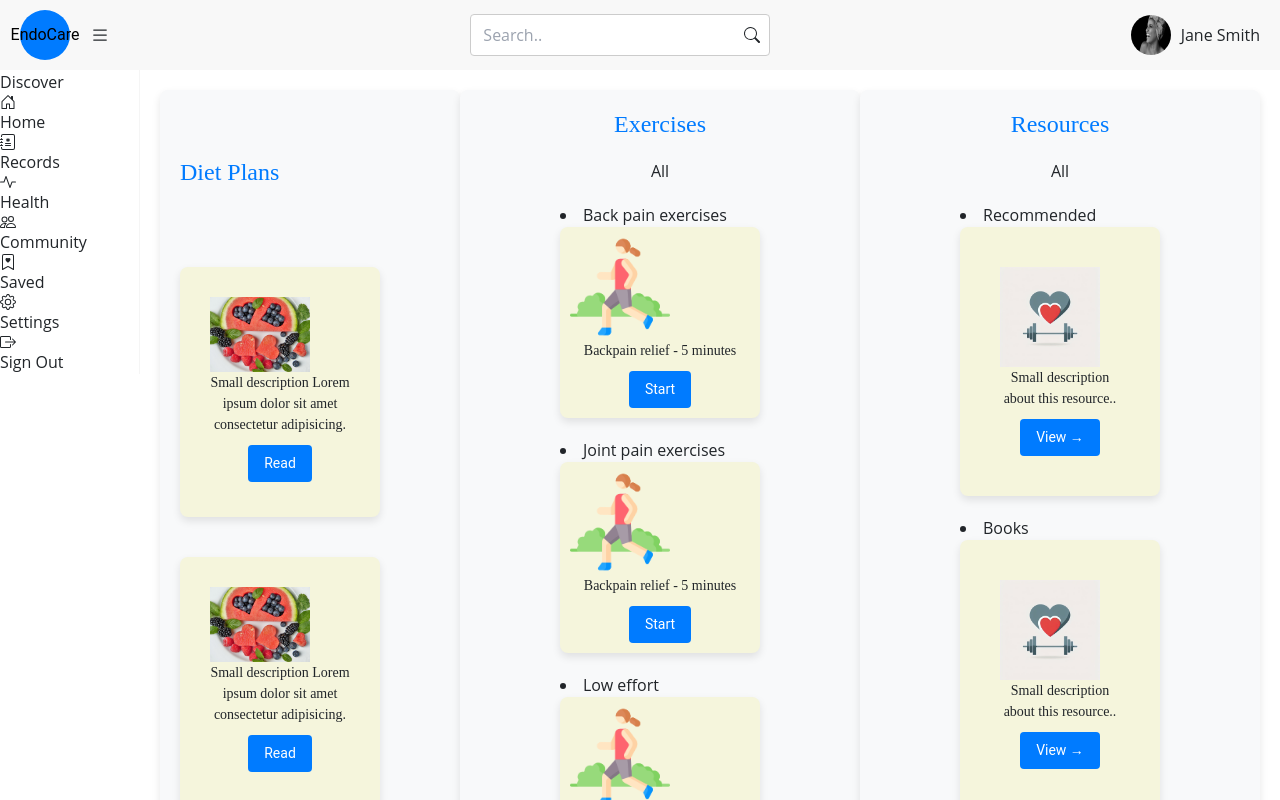
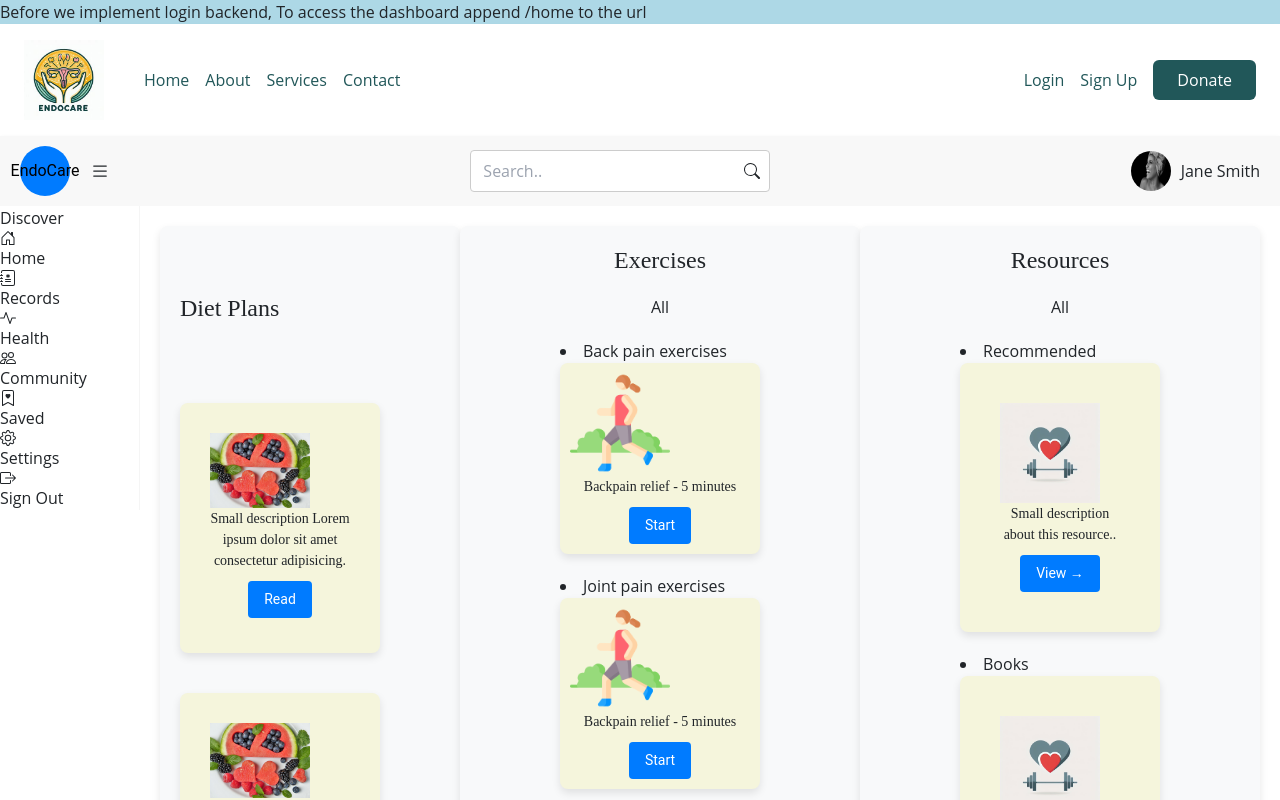
Before and after one commit to Wamziss/EndoCare, a React (Vite) app: page /saved in a window 1280 px wide. Shown: the top 800 px of the page. Built offline with nearby package versions, Linux system fonts and the light colour scheme.

Commit message:
modify routing conflicts

```diff
--- a/src/App.jsx
+++ b/src/App.jsx
@@ -2,9 +2,6 @@ import './App.css'
 import Layout from "./layout/Layout";
 import 'bootstrap/dist/css/bootstrap.min.css';
 import './assets/css/styles.css';
-
-
-
 
 function App() {
 
--- a/src/layout/Layout.jsx
+++ b/src/layout/Layout.jsx
@@ -1,8 +1,8 @@
 import React from 'react'
 
-import Header from '../Components/Header/Header'
+import Header from '../components/Header/Header'
 import Routers from '../routes/Routers'
-import Footer from '../Components/Footer/Footer'
+import Footer from '../components/Footer/Footer'
 
 const Layout = () => {
   return (
--- a/src/main.jsx
+++ b/src/main.jsx
@@ -1,47 +1,61 @@
-import 'bootstrap/dist/css/bootstrap.min.css';
+// import 'bootstrap/dist/css/bootstrap.min.css';
+// import React from 'react'
+// import ReactDOM from 'react-dom/client'
+// import { createBrowserRouter, RouterProvider } from 'react-router-dom';
+
+// import './index.css'
+
+
+// import App from './App.jsx'
+// import Home from './Components/Dashboard/Home.jsx'
+// import Records from './Components/Dashboard/Records.jsx';
+// import Health from './Components/Dashboard/Health.jsx';
+// import Community from './Components/Dashboard/Community.jsx';
+// import Saved from './Components/Dashboard/Saved.jsx';
+
+// const router = createBrowserRouter([
+//   {
+//     path: '/',
+//     element: <App />,
+//   },
+//   {
+//     path: '/home',
+//     element: <Home />
+//   },
+//   {
+//     path: '/records',
+//     element: <Records />
+//   },
+//   {
+//     path: '/health',
+//     element: <Health />
+//   },
+//   {
+//     path: '/community',
+//     element: <Community />
+//   },
+//   {
+//     path: '/saved',
+//     element: <Saved />
+//   }
+// ])
+
+// ReactDOM.createRoot(document.getElementById('root')).render(
+//   <React.StrictMode>
+//     <RouterProvider router={router} />
+//   </React.StrictMode>
+// )
+
 import React from 'react'
 import ReactDOM from 'react-dom/client'
-import { createBrowserRouter, RouterProvider } from 'react-router-dom';
-
+import App from './App.jsx'
 import './index.css'
-
-
-import App from './App.jsx'
-import Home from './Components/Dashboard/Home.jsx'
-import Records from './Components/Dashboard/Records.jsx';
-import Health from './Components/Dashboard/Health.jsx';
-import Community from './Components/Dashboard/Community.jsx';
-import Saved from './Components/Dashboard/Saved.jsx';
-
-const router = createBrowserRouter([
-  {
-    path: '/',
-    element: <App />,
-  },
-  {
-    path: '/home',
-    element: <Home />
-  },
-  {
-    path: '/records',
-    element: <Records />
-  },
-  {
-    path: '/health',
-    element: <Health />
-  },
-  {
-    path: '/community',
-    element: <Community />
-  },
-  {
-    path: '/saved',
-    element: <Saved />
-  }
-])
+import { BrowserRouter } from 'react-router-dom'
 
 ReactDOM.createRoot(document.getElementById('root')).render(
   <React.StrictMode>
-    <RouterProvider router={router} />
-  </React.StrictMode>
+    <BrowserRouter>
+      <App />
+    </BrowserRouter>
+  </React.StrictMode>,
 )
--- a/src/pages/Home.jsx
+++ b/src/pages/Home.jsx
@@ -1,5 +1,5 @@
 import React from 'react'
-import Hero from '../Components/Hero'
+import Hero from '../components/Hero'
 import Services from './Services'
 import Doctors from './Doctors/Doctors'
 import Blogs from './Blogs/Blogs'
--- a/src/routes/Routers.jsx
+++ b/src/routes/Routers.jsx
@@ -8,6 +8,14 @@ import SignUp from '../pages/SignUp'
 import Services from '../pages/Services'
 import Contact from '../pages/Contact'
 import Donations from '../pages/Donations'
+
+// Dashboard
+import Dashboard from '../Components/Dashboard/Home'
+import App from '../App'
+import Records from '../Components/Dashboard/Records'
+import Health from '../Components/Dashboard/Health'
+import Community from '../Components/Dashboard/Community'
+import Saved from '../Components/Dashboard/Saved'
 
 const Routers = () => {
   return (
@@ -20,6 +28,14 @@ const Routers = () => {
       <Route path='/contact' element={<Contact/>}/>
       <Route path='/services' element={<Services/>}/>
       <Route path='/donations' element={<Donations/>}/>
+
+      {/* Dashboard Routes */}
+      <Route path='/home' element={<Dashboard/>}/>
+      <Route path='/records' element={<Records/>}/>
+      <Route path='/health' element={<Health/>}/>
+      <Route path='/community' element={<Community/>}/>
+      <Route path='/saved' element={<Saved/>}/>
+
     </Routes>
   )
 }
```
